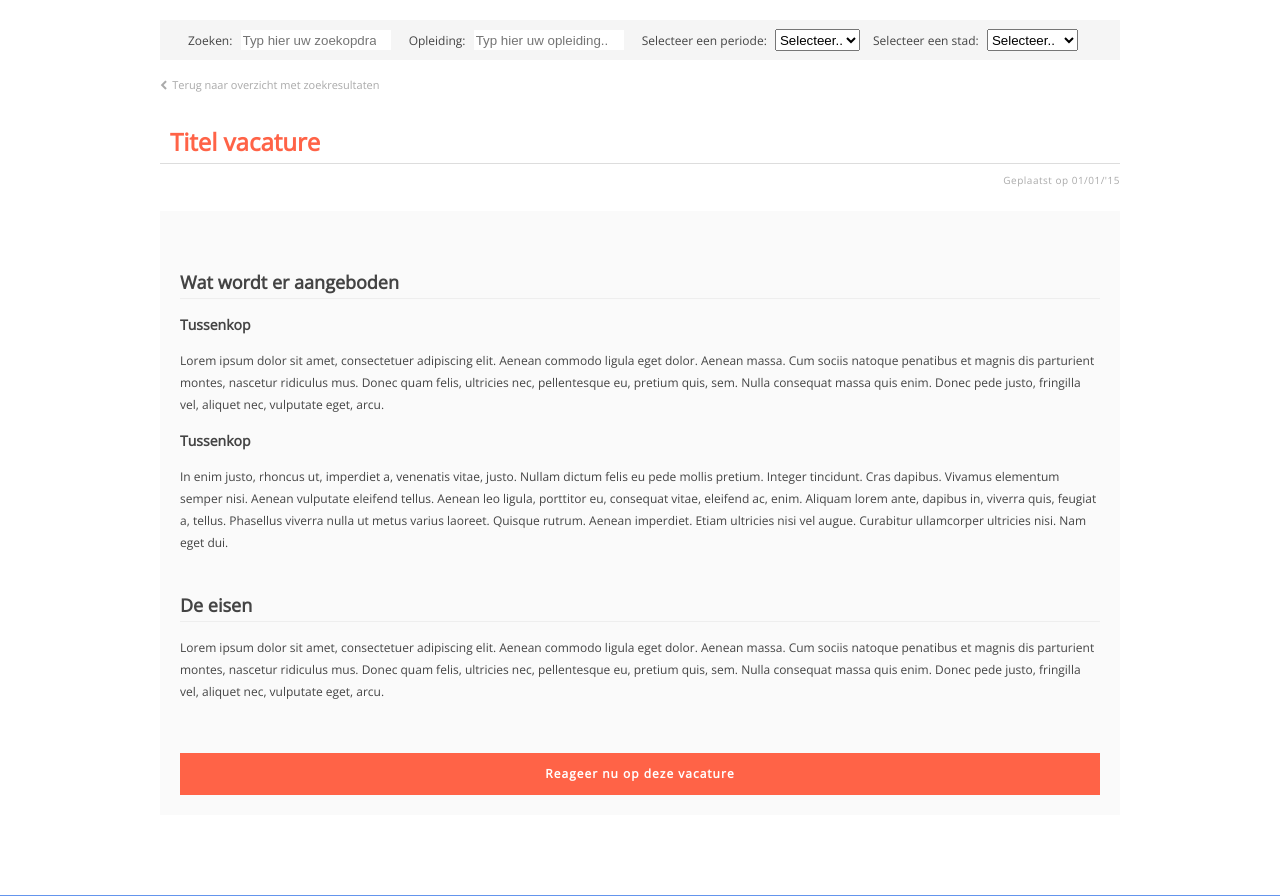
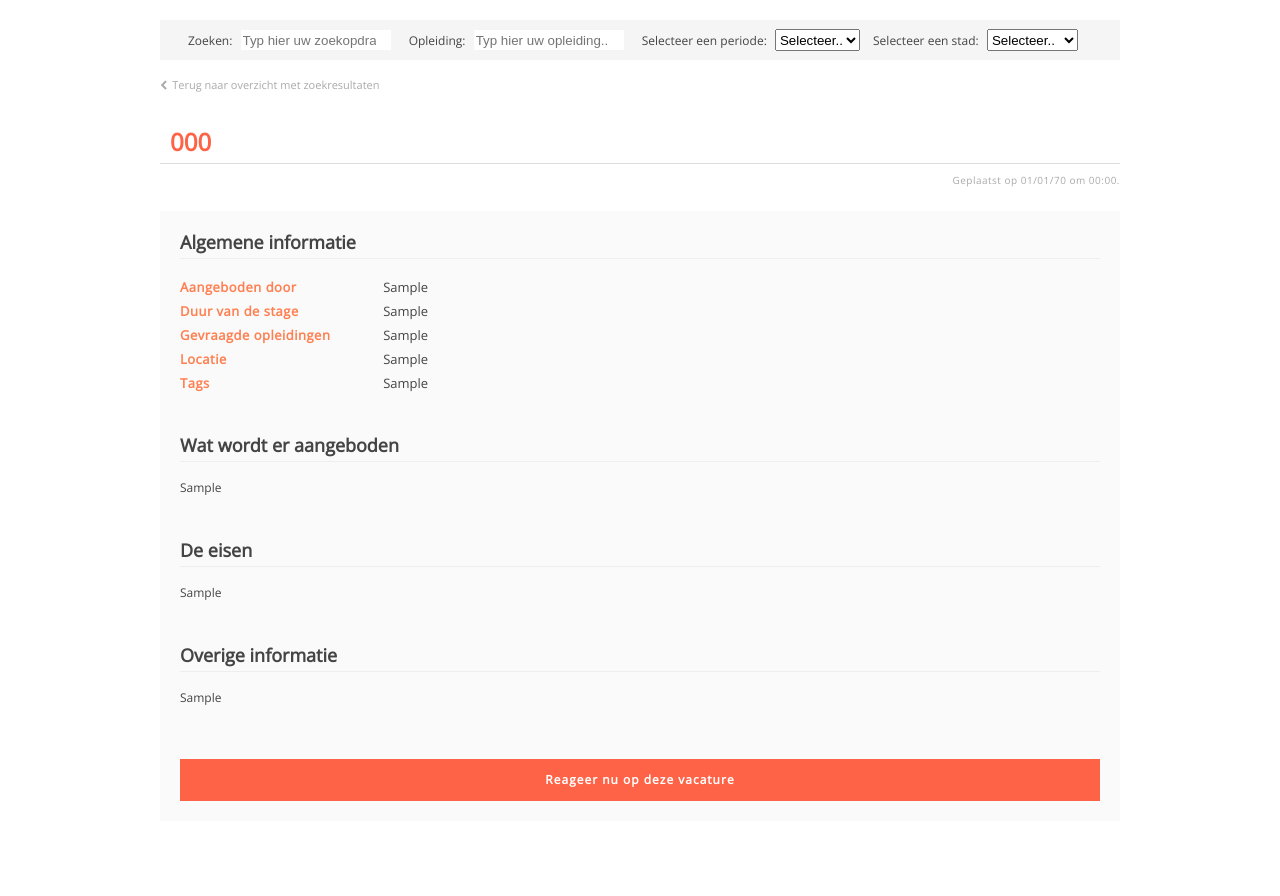
Before and after one commit to TychoA/Vacaturesite, a PHP site: page /detail_vacature.php?id=1 in a window 1280 px wide. Shown: the part 202-1098 px from the top of the page. Run offline with PHP 8.4, Linux system fonts and the light colour scheme; tables that the repository leaves empty or names only in its code hold one stand-in row (values such as "Sample post").

Commit message:
Haalt nu informatie uit de database

```diff
--- a/detail_vacature.php
+++ b/detail_vacature.php
@@ -1,4 +1,39 @@
 <html>
+
+    <?php
+        try {
+            $db = new PDO('mysql:host=localhost;dbname=webperen;charset=utf8',
+                'root', 'root');
+        } catch(PDOException $ex) {
+            die("Something went wrong while connecting to the database!");
+        }
+
+        $result = $db->query('SELECT ID_werkgevers, datum, duur, opleidingen, locatie, foto, titel, beschrijving_aanbod, beschrijving_eisen, beschrijving_overige, tags FROM vacatures WHERE ID='.$_GET["id"]);
+
+        while($row = $result->fetch(PDO::FETCH_ASSOC)) {
+            $vac_id_wg = $row["ID_werkgevers"];
+            $vac_timestamp = strtotime($row['datum']);
+            $vac_datum = date("m/d/y",$vac_timestamp);
+            $vac_tijd = date("H:i",$vac_timestamp);
+            $vac_duur = $row["duur"];
+            $vac_opleidingen = $row["opleidingen"];
+            $vac_locatie = $row["locatie"];
+            $vac_tags = $row["tags"];
+            $vac_foto = $row["foto"];
+            $vac_titel = $row["titel"];
+            $vac_beschrijving_aanbod = $row["beschrijving_aanbod"];
+            $vac_beschrijving_eisen = $row["beschrijving_eisen"];
+            $vac_beschrijving_overig = $row["beschrijving_overige"];
+        }
+
+        $result = $db->query('SELECT naam, url_foto FROM werkgevers WHERE ID='.$vac_id_wg);
+
+        while($row = $result->fetch(PDO::FETCH_ASSOC)) {
+            $vac_naam_wg = $row['naam'];
+            $vac_logo_wg = $row['url_foto'];
+        }
+    ?>
+
     <?php include './linking.php';?>
 
     <!-- HEADER AREA -->
@@ -54,27 +89,49 @@
                 </a>
             </p>
 
-            <h1>Titel vacature</h1>
-            <p class="date_added">Geplaatst op 01/01/'15</p>
+            <h1><?php echo $vac_titel; ?></h1>
+            <p class="date_added">Geplaatst op <?php echo $vac_datum." om ".$vac_tijd."."; ?></p>
 
             <div class="full">
 
+                <div class="alg_informatie">
+                    <h2>Algemene informatie</h2>
+
+                    <?php if($vac_foto==1){ ?>
+                        <img src="<?php echo $vac_logo_wg; ?>" alt="<?php echo $vac_naam_wg; ?>" />
+                    <?php }?>
+
+                    <h4>Aangeboden door</h4>
+                    <p><?php if(!empty($vac_naam_wg)){ echo $vac_naam_wg; }else{ echo "-"; } ?></p><br>
+                    <h4>Duur van de stage</h4>
+                    <p><?php if(!empty($vac_duur)){ echo $vac_duur; }else{ echo "-"; } ?></p><br>
+                    <h4>Gevraagde opleidingen</h4>
+                    <p><?php if(!empty($vac_opleidingen)){ echo $vac_opleidingen; }else{ echo "-"; }?></p><br>
+                    <h4>Locatie</h4>
+                    <p><?php if(!empty($vac_locatie)){ echo $vac_locatie; }else{ echo "-"; } ?></p><br>
+                    <h4>Tags</h4>
+                    <p><?php if(!empty($vac_tags)){ echo $vac_tags; }else{ echo "-"; } ?></p><br>
+                </div>
+
                 <div class="aanbieding">
                     <h2>Wat wordt er aangeboden</h2>
-                    <h3>Tussenkop</h3>
-                    <p>Lorem ipsum dolor sit amet, consectetuer adipiscing elit. Aenean commodo ligula eget dolor. Aenean massa. Cum sociis natoque penatibus et magnis dis parturient montes, nascetur ridiculus mus. Donec quam felis, ultricies nec, pellentesque eu, pretium quis, sem. Nulla consequat massa quis enim. Donec pede justo, fringilla vel, aliquet nec, vulputate eget, arcu. </p>
-                    <h3>Tussenkop</h3>
-                    <p>In enim justo, rhoncus ut, imperdiet a, venenatis vitae, justo. Nullam dictum felis eu pede mollis pretium. Integer tincidunt. Cras dapibus. Vivamus elementum semper nisi. Aenean vulputate eleifend tellus. Aenean leo ligula, porttitor eu, consequat vitae, eleifend ac, enim. Aliquam lorem ante, dapibus in, viverra quis, feugiat a, tellus. Phasellus viverra nulla ut metus varius laoreet. Quisque rutrum. Aenean imperdiet. Etiam ultricies nisi vel augue. Curabitur ullamcorper ultricies nisi. Nam eget dui.</p>
+                    <p><?php echo $vac_beschrijving_aanbod; ?></p>
                 </div>
 
                 <div class="eisen">
                     <h2>De eisen</h2>
-                    <p>Lorem ipsum dolor sit amet, consectetuer adipiscing elit. Aenean commodo ligula eget dolor. Aenean massa. Cum sociis natoque penatibus et magnis dis parturient montes, nascetur ridiculus mus. Donec quam felis, ultricies nec, pellentesque eu, pretium quis, sem. Nulla consequat massa quis enim. Donec pede justo, fringilla vel, aliquet nec, vulputate eget, arcu. </p>
+                    <p><?php echo $vac_beschrijving_eisen; ?></p>
+                </div>
+
+                <div class="overig">
+                    <h2>Overige informatie</h2>
+                    <p><?php echo $vac_beschrijving_overig; ?></p>
                 </div>
 
                 <div class="reageren">
                     Reageer nu op deze vacature
                 </div>
+            </div>
             </div>
         </div>
     </main>
```
